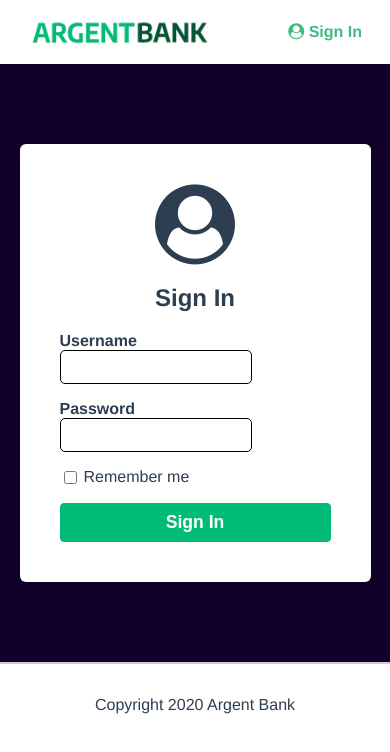
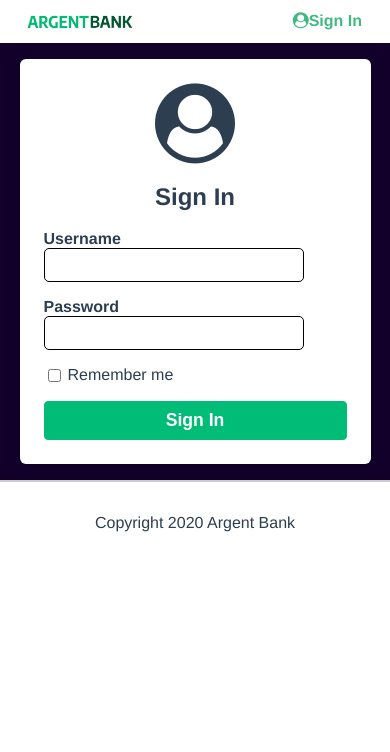
Before and after one commit to Theo-Belland/Argent-Bank, a React (Vite) app in the folder Front-End/: page /sign-in in a window 390 px wide. Shown: the top 752 px of the page. Built offline with nearby package versions, Linux system fonts and the light colour scheme; no server answers.

Commit message:
modification du responsive.

```diff
--- a/Front-End/src/components/Header.jsx
+++ b/Front-End/src/components/Header.jsx
@@ -37,18 +37,21 @@ export default function Header() {
       <>
         <NavLink
           className={linkClass}
-              to="/profil"
+          to="/profile"
           aria-label="Profile"
         >
-              {displayName} <i className="fa fa-user-circle" />
+          <i className="fa fa-user-circle"></i>
+          {displayName}
         </NavLink>
+
         <button
           type="button"
-              className="main-nav-item button"
+          className="main-nav-item"
           onClick={onLogout}
           aria-label="Sign Out"
         >
-              <i className="fa fa-power-off" />
+          <i className="fa fa-sign-out"></i>
+          Sign Out
         </button>
       </>
     ) : (
@@ -57,7 +60,8 @@ export default function Header() {
         to="/sign-in"
         aria-label="Sign In"
       >
-            <i className="fa fa-user-circle" /> Sign In
+        <i className="fa fa-user-circle"></i>
+        Sign In
       </NavLink>
     )}
   </div>
--- a/Front-End/src/style/main.css
+++ b/Front-End/src/style/main.css
@@ -1,3 +1,9 @@
+/* =====================================================
+   FULL SITE CSS — Desktop-first (default = desktop)
+   Corrections made: features/account default = row; mobile rules in @media (max-width: 720px)
+   Kept your visual style; only structural/responsive fixes applied.
+===================================================== */
+
 html {
   font-family: Avenir, Helvetica, Arial, sans-serif;
   -webkit-font-smoothing: antialiased;
@@ -6,26 +12,25 @@ html {
   color: #2c3e50;
 }
 
+/* body: keep simple — not forcing column globally to avoid cascading layout issues */
 body {
   margin: 0;
-  display: flex;
-  flex-direction: column;
   min-height: 100vh;
+  background: transparent;
 }
 
 .app-container {
-  display: flex;
-  flex-direction: column;
-  flex: 1;
+  /* container will adapt; avoid forcing flex-direction on parent to keep page layout flexible */
+  width: 100%;
 }
 
+/* MAIN — desktop-first */
 .main {
-  flex: 1;
   display: flex;
-  flex-direction: column;
+  flex-direction: column; /* ok to keep column for vertical centering of hero + features stack */
   justify-content: center;
-  align-items: center;
-  padding: 3rem 0;
+  align-items: stretch;
+  box-sizing: border-box;
 }
 
 .bg-dark {
@@ -46,6 +51,7 @@ body {
   white-space: nowrap !important;
 }
 
+/* NAV */
 .main-nav {
   display: flex;
   justify-content: space-between;
@@ -81,12 +87,17 @@ body {
   width: 200px;
 }
 
+.header{
+  margin-bottom: 10px;
+}
+/* HERO */
 .hero {
   background-position: 0 -50px;
   background-size: cover;
   background-repeat: no-repeat;
   height: 300px;
   position: relative;
+  width: 100%;
 }
 
 .hero-content {
@@ -110,6 +121,18 @@ body {
   font-size: 0.9rem;
 }
 
+/* FEATURES — desktop first: row */
+.features {
+  display: flex;
+  flex-direction: row; /* desktop */
+  gap: 1rem;
+  align-items: stretch;
+  justify-content: center;
+  padding: 2rem 1rem;
+  max-width: 1200px;
+  margin: 0 auto;
+}
+
 .feature-icon {
   width: 100px;
   border: 10px solid #00bc77;
@@ -120,6 +143,9 @@ body {
 .feature-item {
   flex: 1;
   padding: 2.5rem;
+  background: #fff;
+  border-radius: 6px;
+  box-sizing: border-box;
 }
 
 .feature-item-title {
@@ -129,28 +155,24 @@ body {
   margin-bottom: 0.5rem;
 }
 
-/* ------------------------------------------
-   SIGN-IN — Responsive
------------------------------------------- */
+/* SIGN-IN (desktop-first) */
 .sign-in-content {
   background-color: #fff;
-  width: 90%;                  /* prend 90% de l’écran sur mobile */
-  max-width: 400px;            /* jamais plus large que 400px */
+  width: 320px;               /* desktop default */
   padding: 2.5rem;
   border-radius: 6px;
-  box-shadow: 0 4px 12px rgba(0,0,0,0.15);
-
+  box-shadow: 0 4px 12px rgba(0, 0, 0, 0.15);
+  margin: 1rem auto;
   display: flex;
-  flex-direction: column;      /* tout en colonne */
-  align-items: center;         /* centré horizontalement */
-  margin: 2rem auto;           /* centré dans la page */
+  flex-direction: column;
+  align-items: center;
+  text-align: center;
   box-sizing: border-box;
-  text-align: center;
 }
 
 .sign-in-button {
   display: block;
-  width: 100%;                 /* prend toute la largeur du container */
+  width: 100%;
   padding: 8px;
   font-size: 1.1rem;
   font-weight: bold;
@@ -177,6 +199,7 @@ body {
 .input-wrapper {
   text-align: left;
   margin-bottom: 1rem;
+  width: 100%;
 }
 
 .input-wrapper label {
@@ -187,36 +210,24 @@ body {
 .input-wrapper input {
   padding: 5px;
   font-size: 1.2rem;
-  width: 180px;
+  width: 100%;
+  max-width: 260px;
   border-radius: 5px;
   border: 1px solid black;
+  box-sizing: border-box;
 }
 
-.footer {
-  display: flex;
-  justify-content: center;
-  border-top: 2px solid #ccc;
-  padding: 2rem 0 1.5rem;
-}
-
-.footer-text {
-  margin: 0;
-  padding: 0;
-}
-
-/* ------------------------------------------
-   ACCOUNT — Version responsive
------------------------------------------- */
+/* ACCOUNT — desktop-first (row by default) */
 .account {
   display: flex;
   justify-content: space-between;
   align-items: center;
   border: 1px solid black;
   background-color: #fff;
-  width: 90vw;           /* prend 90% de l’écran sur mobile */
-  max-width: 1400px;     /* jamais plus grand que 1400px */
+  width: 100%;
+  max-width: 1200px;
   margin: 0 auto 2rem;
-  flex-direction: column;  /* mobile first */
+  flex-direction: row; /* desktop */
   padding: 1.5rem;
   box-sizing: border-box;
   text-align: left;
@@ -224,8 +235,8 @@ body {
 }
 
 .account-amount {
-  margin: 0.3rem 0;
-  font-size: 2rem;
+  margin: 0;
+  font-size: 2.5rem;
   font-weight: bold;
 }
 
@@ -250,19 +261,12 @@ body {
   color: #fff;
   font-weight: bold;
   padding: 10px;
-}
-
-.header {
-  margin-bottom: 2rem;
-}
-
-.header h1 {
-  color: white;
+  border-radius: 4px;
+  cursor: pointer;
 }
 
 .transaction-button {
-  display: block;
-  width: 100%;   /* mobile first */
+  display: inline-block;
   padding: 10px;
   font-size: 1.1rem;
   font-weight: bold;
@@ -273,34 +277,19 @@ body {
   border-radius: 4px;
 }
 
-.features {
+.footer {
   display: flex;
-  flex-direction: column;
+  justify-content: center;
+  border-top: 2px solid #ccc;
+  padding: 2rem 0 1.5rem;
 }
 
-/* ------------------------------------------
-   MEDIA QUERIES
------------------------------------------- */
-@media (min-width: 720px) {
-  /* Account becomes row */
-  .account {
-    flex-direction: row;
-    align-items: center;
-    gap: 0;
-  }
-
-  .transaction-button {
-    width: 200px;
-  }
-
-  /* Sign-in content desktop width */
-  .sign-in-content {
-    width: 320px;       /* largeur fixe sur desktop */
-    padding: 2.5rem;
-    flex-direction: column;
-  }
+.footer-text {
+  margin: 0;
+  padding: 0;
 }
 
+/* HERO larger screens tweaks */
 @media (min-width: 920px) {
   .hero {
     height: 400px;
@@ -323,3 +312,61 @@ body {
     font-size: 1.2rem;
   }
 }
+
+/* ===================== MOBILE (desktop-first approach) ===================== */
+@media (max-width: 720px) {
+
+  .header{
+    margin-bottom: 10px;
+  }
+  /* Features become vertical on mobile */
+  .features {
+    flex-direction: column;
+    align-items: center;
+  }
+
+  /* Account stacks vertically on mobile */
+  .account {
+    flex-direction: column;
+    align-items: center;
+    text-align: center;
+    width: 90%;         /* take most of the screen */
+    max-width: 480px;
+    margin: 0 auto 1.5rem;
+    gap: 1rem;
+  }
+
+  .account-content-wrapper {
+    width: 100%;
+  }
+
+  .transaction-button {
+    width: 100%;
+  }
+
+  /* Sign-in becomes fluid on mobile */
+  .sign-in-content {
+    width: 90%;
+    max-width: 420px;
+    padding: 1.5rem;
+  }
+
+  /* Hero content smaller */
+  .hero-content {
+    width: calc(100% - 2rem);
+    padding: 1rem;
+    top: 1rem;
+  }
+
+  /* Small adjustments */
+  .feature-item {
+    width: 100%;
+    max-width: 420px;
+  }
+  .main-nav-logo{
+    width: 120px;
+  }
+  .main-nav{
+    margin: 0;
+  }
+}
```
Lines whose indentation alone changed are shown as unchanged.
